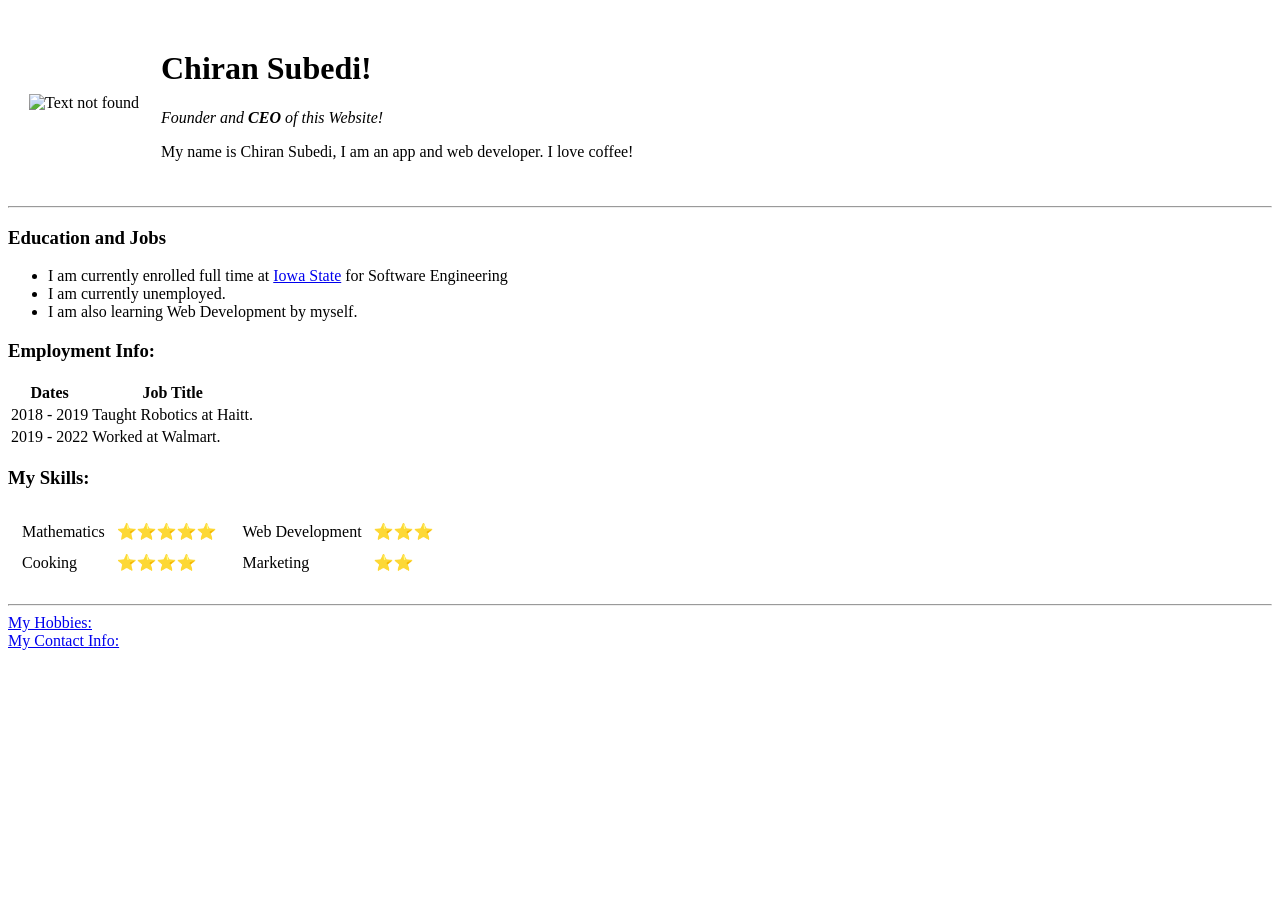
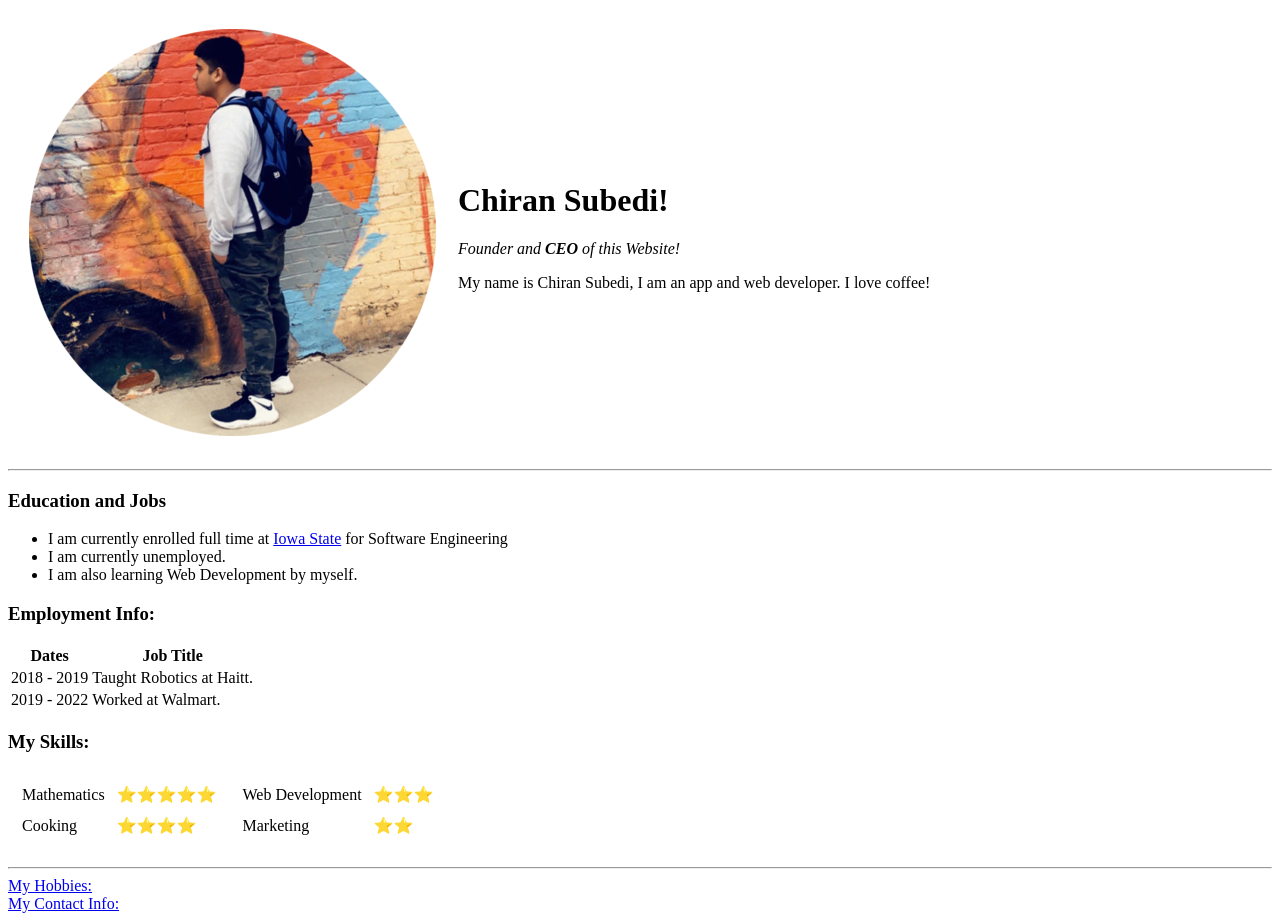
Before and after one commit to Subedi0228/cv, a plain HTML site: page index.html in a window 1280 px wide. Before the commit the page ends 800 px from the top, so only its background shows below. Drawn offline with Linux system fonts and the light colour scheme.

Commit message:
Update index.html
updated the image path

```diff
--- a/index.html
+++ b/index.html
@@ -9,7 +9,7 @@
 <body>
   <table cellspacing="20">
     <tr>
-      <td><img src="images/chiran.png" alt="Text not found"></td>
+      <td><img src="chiran.png" alt="Text not found"></td>
       <td><h1>Chiran Subedi!</h1>
         <p><em>Founder and <strong>CEO</strong> of this Website!</em></p>
         <p>My name is Chiran Subedi, I am an app and web developer. I love coffee!</p></td>
```
